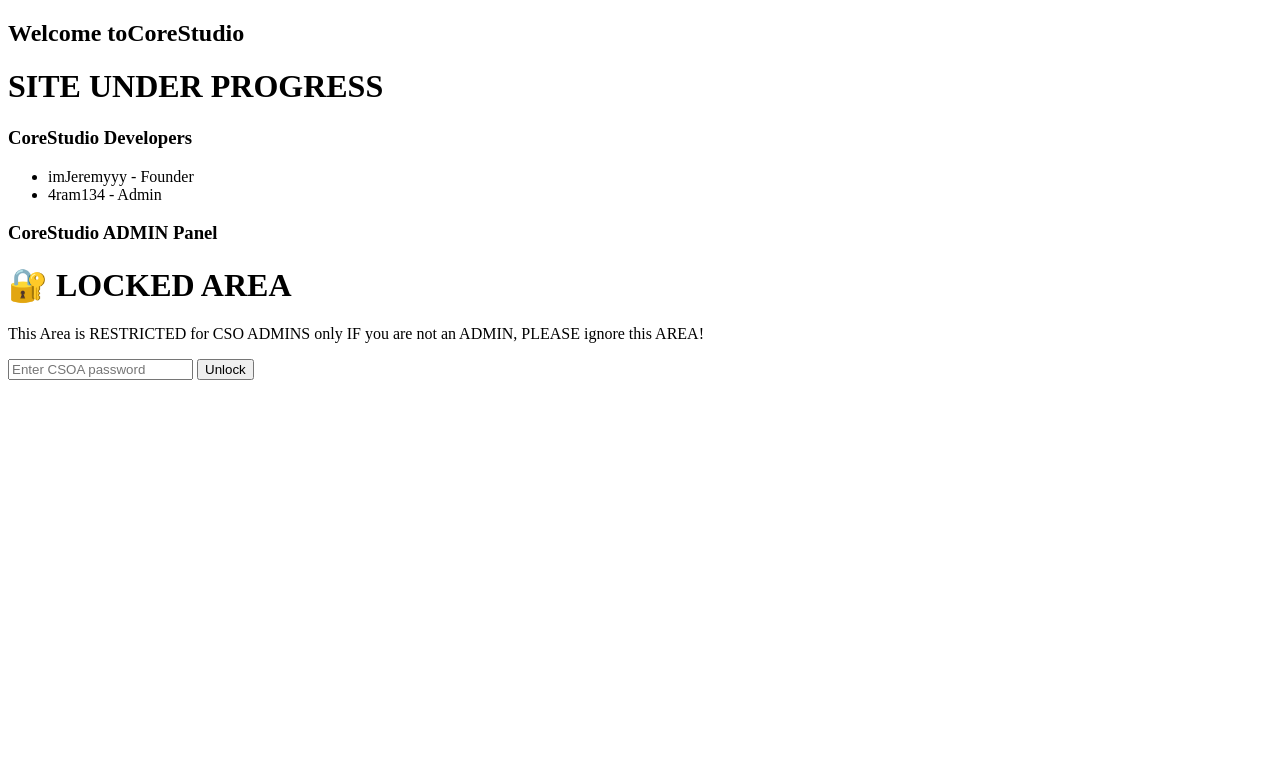
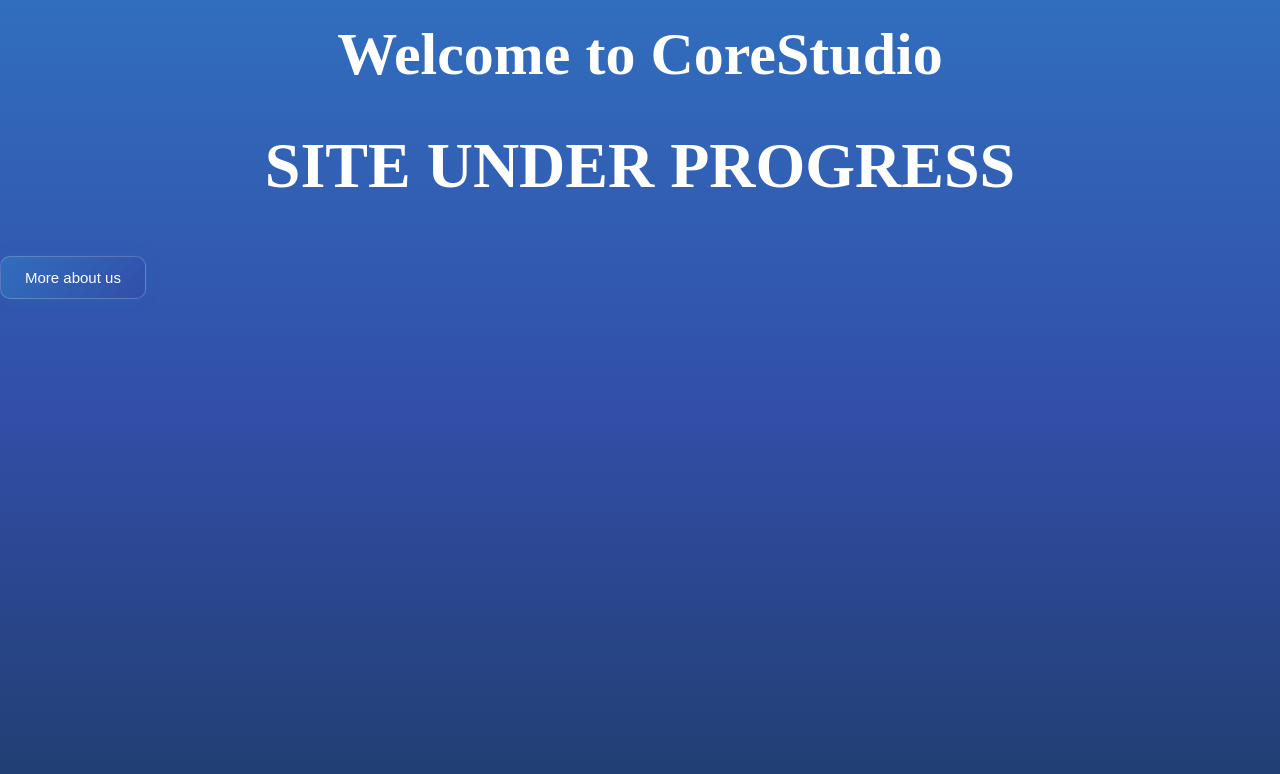
Before and after one commit to imJeremyyy/CoreStudio, a website: page index.html in a window 1280 px wide. Drawn offline with Linux system fonts and the light colour scheme.

Commit message:
DraftUPD0.012

```diff
--- a/index.html
+++ b/index.html
@@ -1,15 +1,24 @@
 <!DOCTYPE html>
-
 <html>
   <head>
     <meta charset="utf-8" />
     <title>CoreStudio</title>
+    <link rel="stylesheet" type="text/css" href="style.css"/>
   </head>
   <body>
-    <h2>Welcome toCoreStudio</h1>
-    <h1>SITE UNDER PROGRESS</h2>
+   <div class="Site">
+   <div class="Header"
+        id="Header"
+      >
+     <h1 class="WelcomeSign">Welcome to CoreStudio</h1>
+     <h2 class="SiteProgress">SITE UNDER PROGRESS</h2>
+   </div>
+    <div class="Body";
+         id="Body";
+         style="display: none";
+       >
      <div class="Devs">
-       <h3>CoreStudio Developers</h1>
+       <h3>CoreStudio Developers</h3>
        <ul>
          <li>imJeremyyy - Founder</li>
          <li>4ram134 - Admin</li>
@@ -17,7 +26,7 @@
      </div>
 
       <div class="ADMIN">
-        <h3>CoreStudio ADMIN Panel</h1>
+        <h3>CoreStudio ADMIN Panel</h3>
         <h1>🔐 LOCKED AREA</h1>
         <p>This Area is RESTRICTED for CSO ADMINS only
            IF you are not an ADMIN, PLEASE ignore this AREA!
@@ -38,6 +47,13 @@
               <script src="script.js"></script>
           </div>
         </div>
+       </div>
+        <button
+          id="showmoreB"
+          onclick="showMore()"
+            >More about us
+        </button>
+      </div>
       </div>
    </body>
 </html>
--- a/script.js
+++ b/script.js
@@ -11,3 +11,17 @@ function unlock() {
     message.textContent = "Incorrect password!";
   }
 }
+
+
+function showMore() {
+  const content = document.getElementById("Body");
+  const button = document.getElementById("showmoreB");
+
+  if (content.style.display === "none") {
+    content.style.display = "block";
+    button.textContent = "Show Less";
+  } else {
+    content.style.display = "none";
+    button.textContent = "Show More";
+  }
+}
--- /dev/null
+++ b/style.css
@@ -0,0 +1,97 @@
+
+.WelcomeSign {
+  text-align: center;
+  margin-top: 20px;
+  font-size: 3.75rem;
+}
+
+.SiteProgress {
+  text-align: center;
+  margin-top: 5px;
+  font-size: 4rem
+}
+
+.showmored {
+  text-align: center;
+  margin-top: 20px;
+  font-size: 2.5rem;
+}
+
+
+/* Smooth page entrance */
+body {
+  animation: pageFade 0.8s ease-out;
+  background: linear-gradient(to bottom, #316ebe, #324ea8, #203d6d);
+  color: white;
+  margin: 0;
+  min-height: 100vh;
+}
+
+@keyframes pageFade {
+  from {
+    opacity: 0;
+    transform: translateY(8px);
+  }
+  to {
+    opacity: 1;
+    transform: translateY(0);
+  }
+}
+
+/* Glowing buttons */
+button {
+  background: linear-gradient(135deg, #316ebe, #324ea8);
+  color: white;
+  border: 1px solid rgba(255, 255, 255, 0.2);
+  padding: 12px 24px;
+  border-radius: 10px;
+  cursor: pointer;
+  font-size: 15px;
+
+  box-shadow: 0 0 12px rgba(49, 110, 190, 0.35);
+  transition:
+    transform 0.25s ease,
+    box-shadow 0.25s ease,
+    background 0.25s ease;
+}
+
+button:hover {
+  transform: translateY(-3px);
+  box-shadow:
+    0 0 12px rgba(49, 110, 190, 0.65),
+    0 0 30px rgba(50, 78, 168, 0.45);
+}
+
+button:active {
+  transform: translateY(0) scale(0.97);
+}
+
+.card {
+  background: rgba(255, 255, 255, 0.08);
+  border: 1px solid rgba(255, 255, 255, 0.12);
+  border-radius: 16px;
+  padding: 24px;
+
+  backdrop-filter: blur(12px);
+  box-shadow: 0 8px 30px rgba(0, 0, 0, 0.12);
+
+  transition:
+    transform 0.3s ease,
+    box-shadow 0.3s ease,
+    border-color 0.3s ease;
+}
+
+.card:hover {
+  transform: translateY(-5px);
+  border-color: rgba(120, 180, 255, 0.5);
+  box-shadow: 0 0 25px rgba(49, 110, 190, 0.25);
+}
+
+@media (prefers-reduced-motion: reduce) {
+  *,
+  *::before,
+  *::after {
+    animation-duration: 0.01ms !important;
+    transition-duration: 0.01ms !important;
+  }
+}
```
